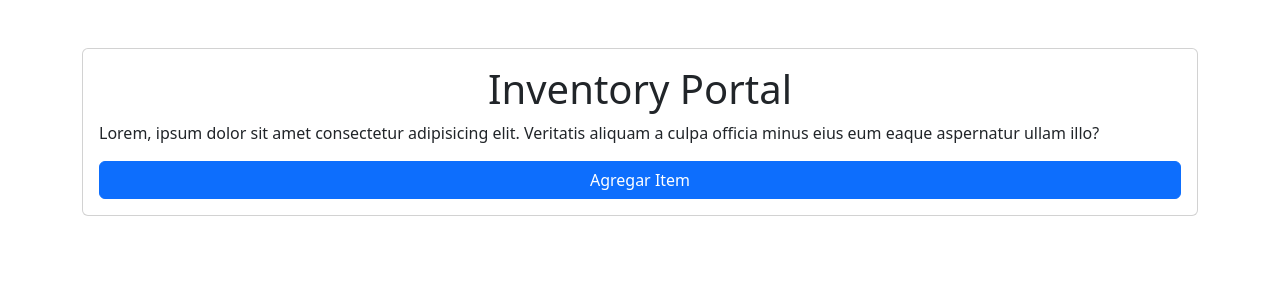
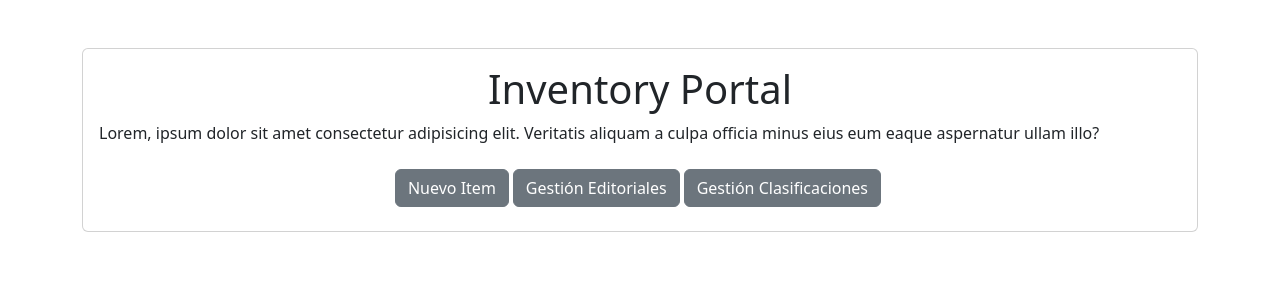
Before and after one commit to Gonzavster/cac_stock, a Django app: page /inventory/ in a window 1280 px wide. Shown: the part 116-416 px from the top of the page. Run offline with Django 4.2, Linux system fonts and the light colour scheme.

Commit message:
Nuevos templates, urls y vistas para editoriales y clasificaciones

```diff
--- a/cac_stock/urls.py
+++ b/cac_stock/urls.py
@@ -27,6 +27,7 @@ urlpatterns = [
     path('signin/', views.signin, name='signin'),
     path('signup/', views.signup, name='signup'),
     path('logout/', views.logout, name='logout'),
-    path('new_item/', views.new_item, name='new_item')
-
+    path('new_item/', views.new_item, name='new_item'),
+    path('publisher_mgmt/', views.publishers, name='publishers'),
+    path('classification_mgmt/', views.classifications, name='classifications')
 ]
--- a/inventory/templates/inventory/inventory_portal.html
+++ b/inventory/templates/inventory/inventory_portal.html
@@ -6,9 +6,17 @@
         <h1 class="text-center">Inventory Portal</h1>
         <p>Lorem, ipsum dolor sit amet consectetur adipisicing elit. Veritatis aliquam a culpa officia minus eius eum eaque aspernatur ullam illo?
         </p>
-        <a class="btn btn-primary" href="/new_item/">
-            Agregar Item
-        </a>
+        <div class="d-flex flex-row justify-content-center p-2">
+            <a class="btn btn-secondary me-1" href="/new_item/">
+                Nuevo Item
+            </a>
+            <a class="btn btn-secondary me-1" href="/publisher_mgmt/">
+                Gestión Editoriales
+            </a>
+            <a class="btn btn-secondary me-1" href="/classification_mgmt/">
+                Gestión Clasificaciones
+            </a>
+        </div>
     </section>
 </main>
 {% endblock %}
--- a/inventory/views.py
+++ b/inventory/views.py
@@ -43,3 +43,9 @@ def new_item(request):
                 'form': ItemForm,
                 'error': 'Please provide valid data'
             })  """
+
+def publishers(request):
+    return render(request, 'inventory/publisher_mgmt.html')
+
+def classifications(request):
+    return render(request, 'inventory/classification_mgmt.html')
```
Also changed, not shown: inventory/templates/inventory/classification_mgmt.html (added, +20 -0 lines), inventory/templates/inventory/publisher_mgmt.html (added, +20 -0 lines), 1 other file.
